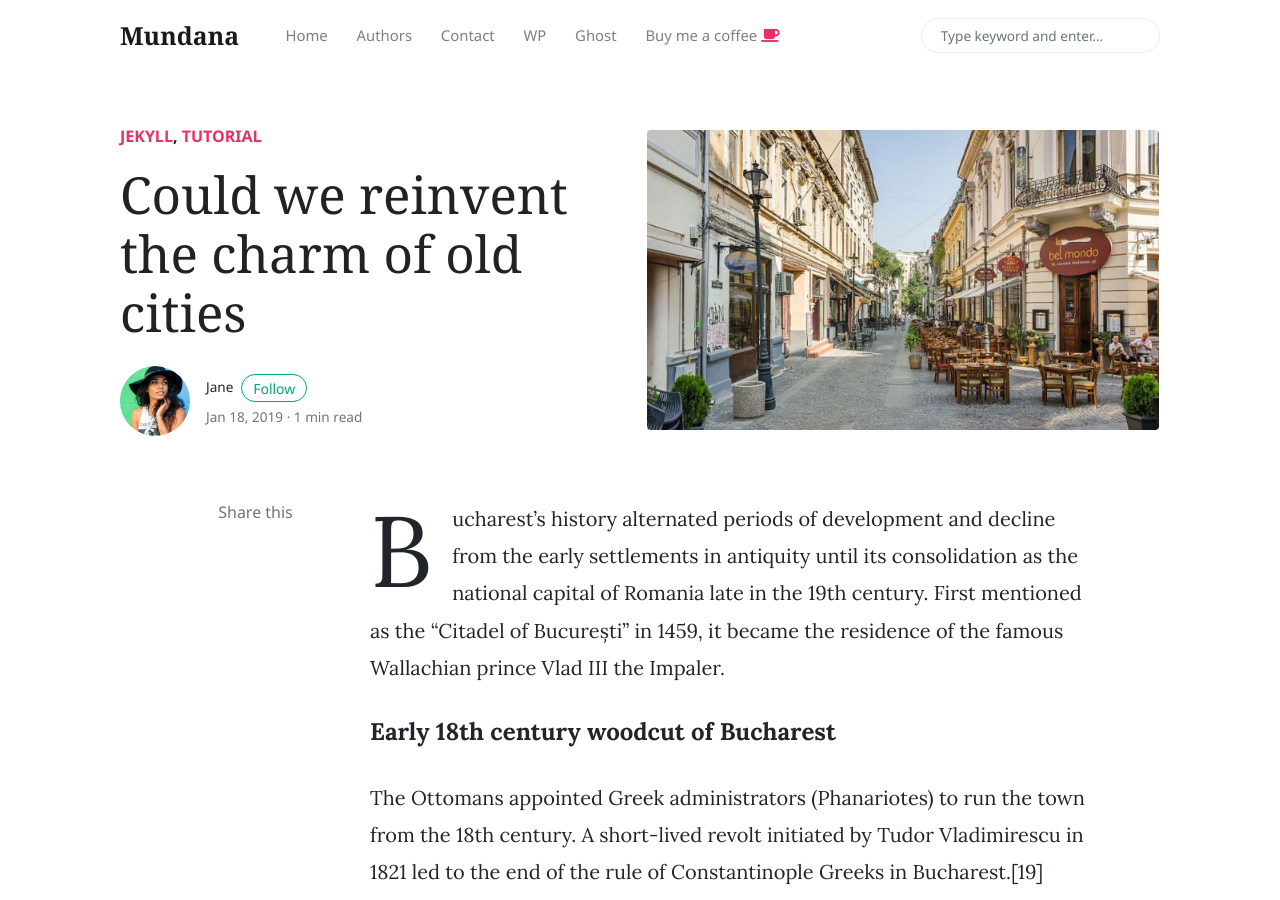
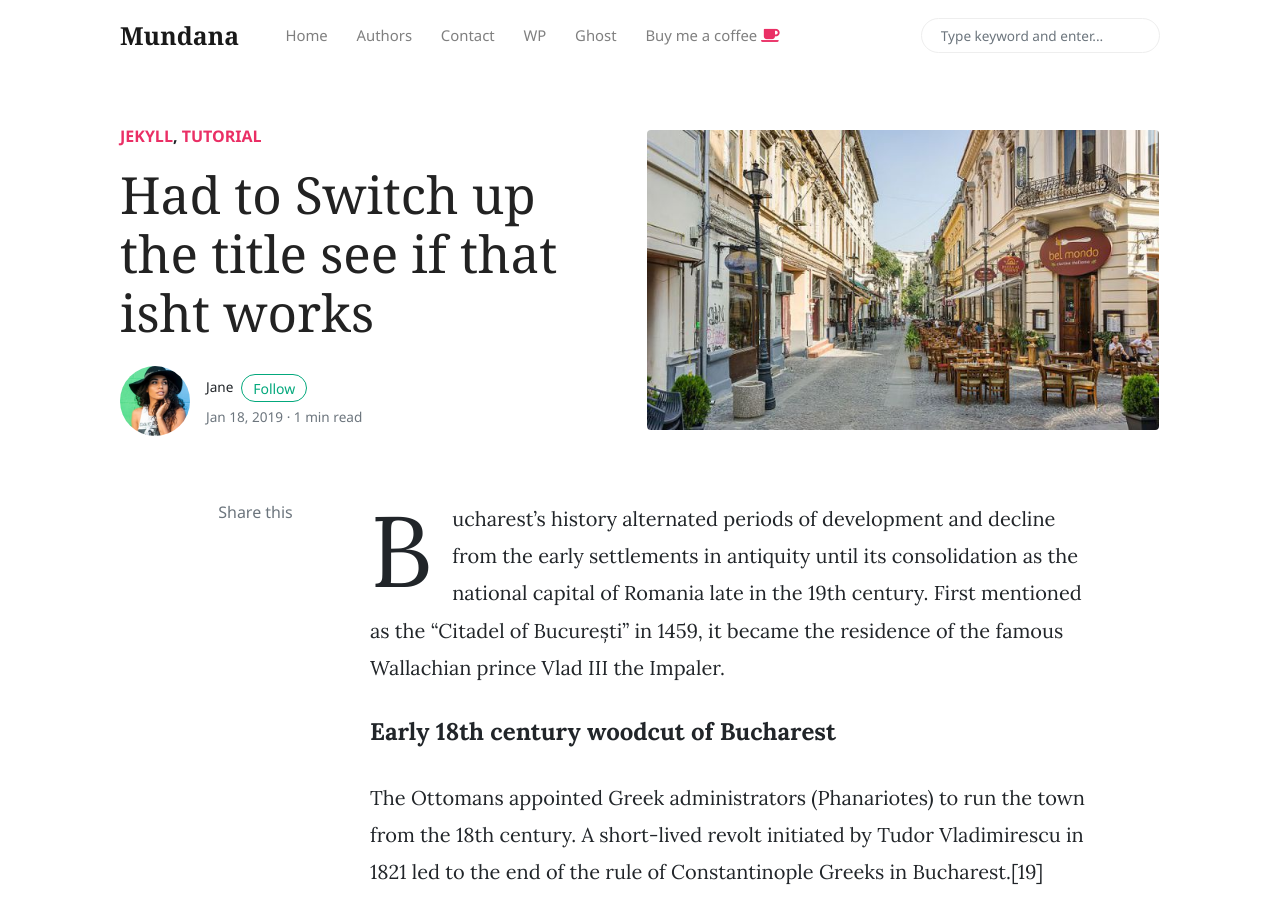
Before and after one commit to ggachara/muka-demo, a Jekyll site: the page built from _posts/2019-01-18-charm-old-cities.md, in a window 1280 px wide and 900 px high. Built offline with Jekyll 4.4.1, drawn with Linux system fonts in a browser that asks for light colours; nearby versions of some CDN libraries; comment, search, counter and statistics services are not loaded.

Commit message:
change of the markdown

```diff
--- a/_posts/2019-01-18-charm-old-cities.md
+++ b/_posts/2019-01-18-charm-old-cities.md
@@ -1,6 +1,6 @@
 ---
 layout: post
-title:  "Could we reinvent the charm of old cities"
+title:  "Had to Switch up the title see if that isht works"
 author: jane
 categories: [ Jekyll, tutorial ]
 image: assets/images/home.jpg
```
